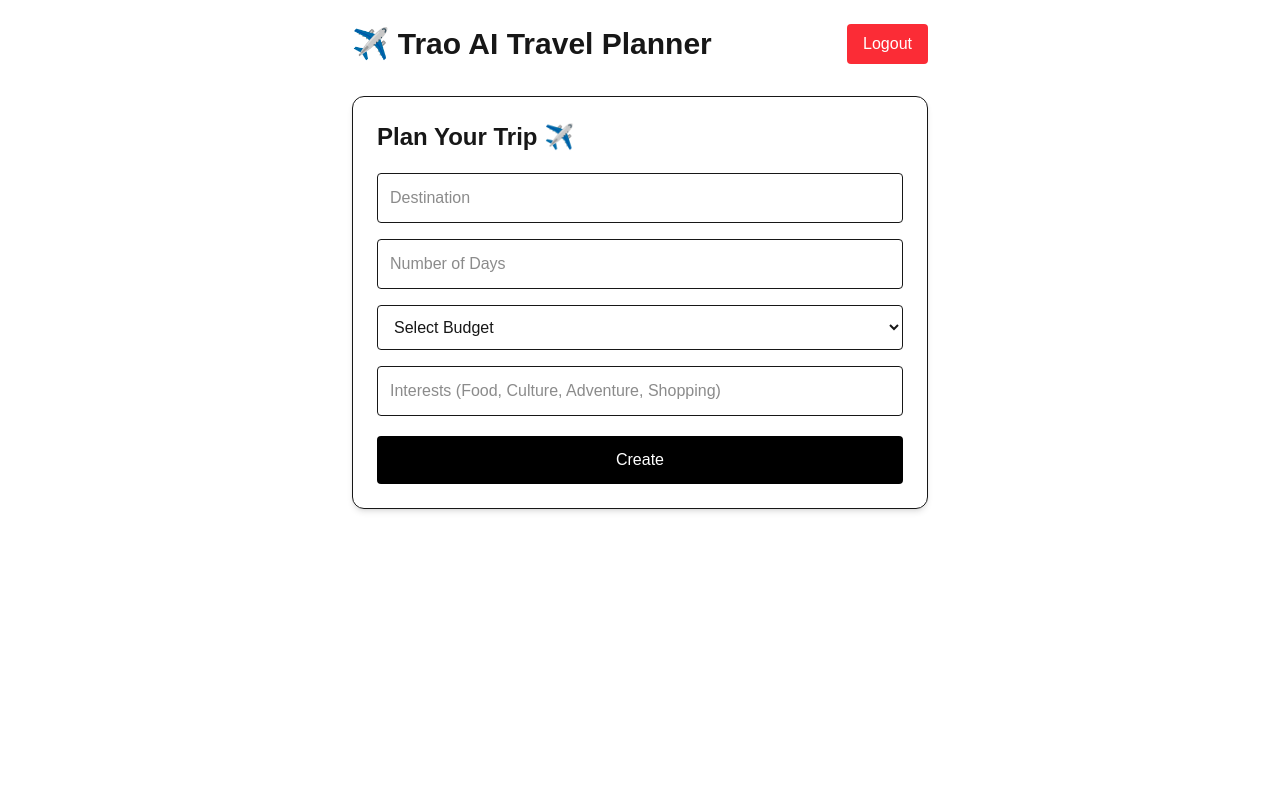
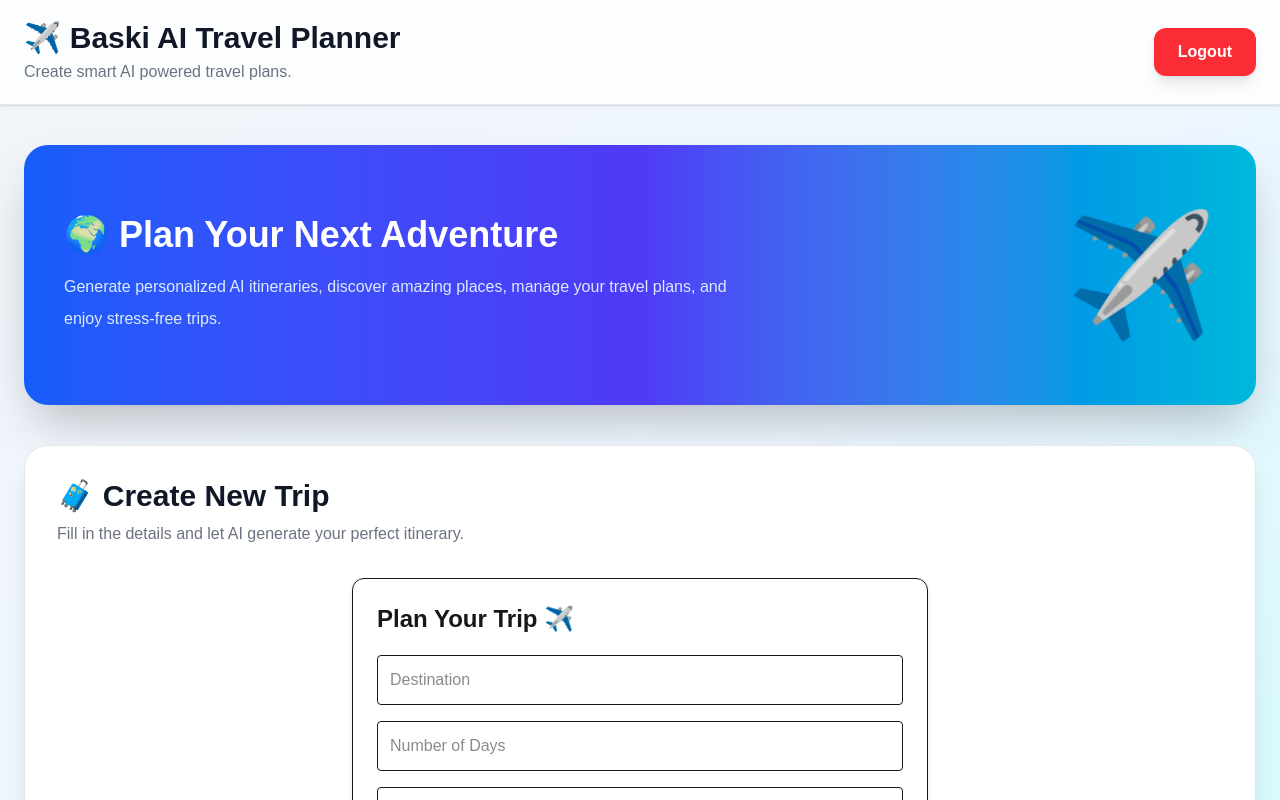
Before and after one commit to baskaran-devaki/Trao-AI-Travel-Planner, a Next.js app in the folder frontend/: page /dashboard in a window 1280 px wide. Shown: the top 800 px of the page. Built offline with nearby package versions, Linux system fonts and the light colour scheme.

Commit message:
Refactor Dashboard component for better structure

```diff
--- a/frontend/src/app/dashboard/page.tsx
+++ b/frontend/src/app/dashboard/page.tsx
@@ -1,66 +1,55 @@
 "use client";
 
+import { useState } from "react";
+import CreateTripForm from "@/components/CreateTripForm";
+import ItineraryCard from "@/components/ItineraryCard";
+import { useRouter } from "next/navigation";
 
-import {useEffect,useState} from "react";
-
-import api from "@/utils/api";
-
-import CreateTripForm from "@/components/CreateTripForm";
-
-import ItineraryCard from "@/components/ItineraryCard";
-
-import {useRouter} from "next/navigation";
-
-
-
-export default function Dashboard(){
-
+export default function Dashboard() {
 
   const router = useRouter();
 
+  const [latestTrip, setLatestTrip] = useState<any>(null);
 
-
-
-const [latestTrip,setLatestTrip] = useState<any>(null);
-
-
-
-const logout=()=>{
-
+  const logout = () => {
 
     localStorage.removeItem("token");
 
-
     router.push("/");
-
 
   };
 
-
-
   return (
 
+    <div className="min-h-screen bg-gradient-to-br from-slate-100 via-blue-50 to-cyan-100">
 
-<div className="max-w-5xl mx-auto p-6">
+      {/* Header */}
 
+      <header className="sticky top-0 z-50 bg-white/80 backdrop-blur-xl border-b border-gray-200 shadow-sm">
 
+        <div className="max-w-7xl mx-auto px-6 py-5 flex items-center justify-between">
 
-<div className="flex justify-between items-center mb-8">
+          <div>
 
+            <h1 className="text-3xl font-extrabold text-gray-900">
 
-<h1 className="text-3xl font-bold">
-
-✈️ Trao AI Travel Planner
+              ✈️ Baski AI Travel Planner
 
             </h1>
 
+            <p className="text-gray-500 mt-1">
 
+              Create smart AI powered travel plans.
+
+            </p>
+
+          </div>
 
           <button
 
             onClick={logout}
 
-className="bg-red-500 text-white px-4 py-2 rounded"
+            className="rounded-xl bg-red-500 px-6 py-3 text-white font-semibold shadow-lg hover:bg-red-600 hover:scale-105 transition-all duration-300"
 
           >
 
@@ -68,14 +57,66 @@ Logout
 
           </button>
 
+        </div>
+
+      </header>
+
+      {/* Main */}
+
+      <div className="max-w-7xl mx-auto px-6 py-10">
+
+        {/* Welcome Banner */}
+
+        <div className="mb-10 overflow-hidden rounded-3xl bg-gradient-to-r from-blue-600 via-indigo-600 to-cyan-500 text-white shadow-2xl">
+
+          <div className="flex flex-col lg:flex-row items-center justify-between p-10">
+
+            <div>
+
+              <h2 className="text-4xl font-bold">
+
+                🌍 Plan Your Next Adventure
+
+              </h2>
+
+              <p className="mt-4 max-w-2xl text-blue-100 leading-8">
+
+                Generate personalized AI itineraries, discover amazing places,
+                manage your travel plans, and enjoy stress-free trips.
+
+              </p>
 
             </div>
 
+            <div className="text-[120px] mt-6 lg:mt-0">
 
+              ✈️
 
+            </div>
 
+          </div>
 
-{/* CREATE */}
+        </div>
+
+        {/* Create Trip */}
+
+        <div className="bg-white rounded-3xl shadow-xl border border-gray-200 p-8">
+
+          <div className="mb-8">
+
+            <h2 className="text-3xl font-bold text-gray-900">
+
+              🧳 Create New Trip
+
+            </h2>
+
+            <p className="text-gray-500 mt-2">
+
+              Fill in the details and let AI generate your perfect itinerary.
+
+            </p>
+
+          </div>
 
           <CreateTripForm
 
@@ -83,27 +124,37 @@ setLatestTrip={setLatestTrip}
 
           />
 
+        </div>
 
-
-
-
-{/* AI RESULT */}
-
+        {/* AI Result */}
 
         {
 
           latestTrip &&
 
-
           <div className="mt-10">
 
+            <div className="flex items-center justify-between mb-6">
 
-<h2 className="text-2xl font-bold mb-4">
+              <div>
+
+                <h2 className="text-3xl font-bold">
 
                   🤖 AI Generated Trip
 
                 </h2>
 
+                <p className="text-gray-500 mt-2">
+
+                  Your personalized travel itinerary is ready.
+
+                </p>
+
+              </div>
+
+            </div>
+
+            <div className="rounded-3xl bg-white border border-gray-200 shadow-2xl p-8">
 
               <ItineraryCard
 
@@ -111,6 +162,7 @@ trip={latestTrip}
 
               />
 
+            </div>
 
           </div>
 
@@ -118,8 +170,8 @@ trip={latestTrip}
 
       </div>
 
+    </div>
 
   );
 
-
 }
```
Lines whose indentation alone changed are shown as unchanged.
